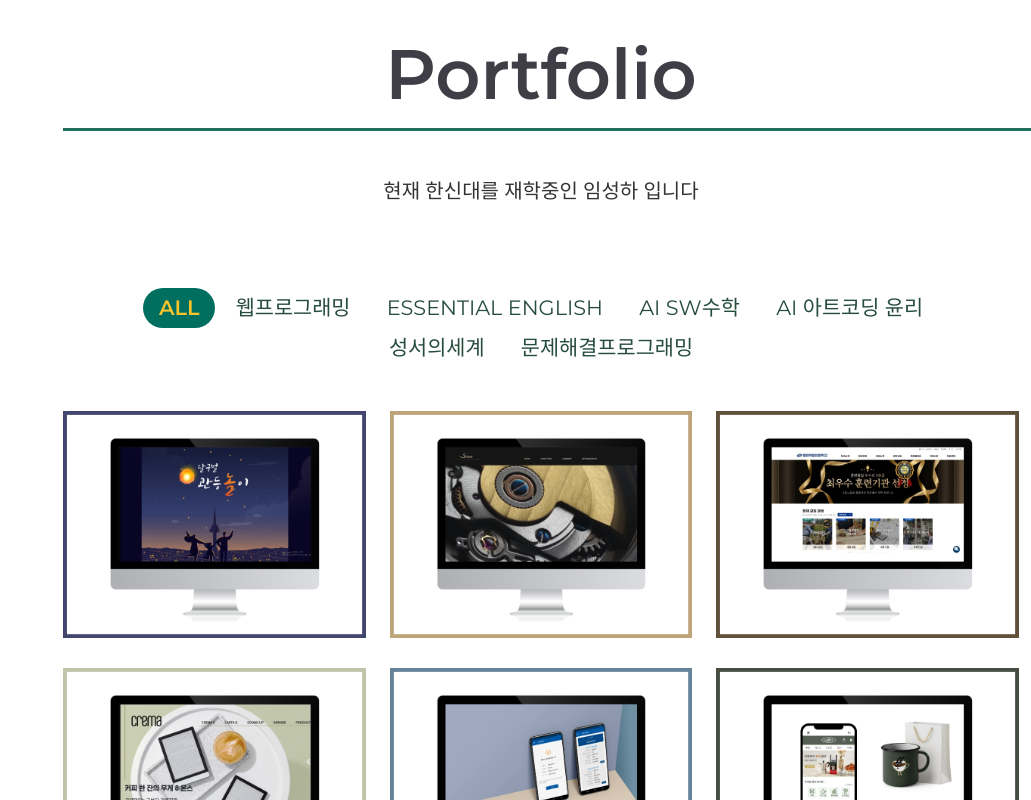
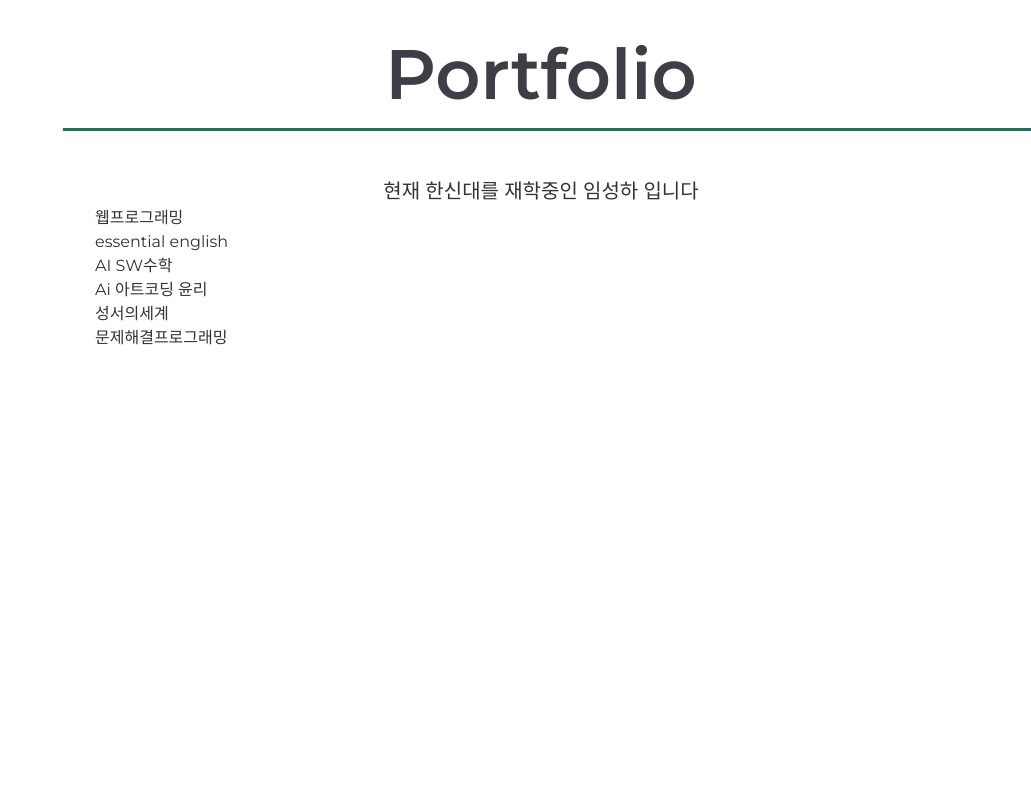
Before and after one commit to dlatjdgk/info, a plain HTML site: page index.html in a window 1280 px wide. Shown: the part 2000-2800 px from the top of the page, without its empty margins (249-1280 px from the left). After the commit the page ends 2466 px from the top, so only its background shows below. Drawn offline with Linux system fonts and the light colour scheme; a web font is replaced by a local one.

Commit message:
refactor: Simplify portfolio section to a vertical list

```diff
--- a/index.html
+++ b/index.html
@@ -127,82 +127,17 @@
             <p>현재 한신대를 재학중인 임성하 입니다</p>
           </div>
 
-          <div class="row" data-aos="fade-up">
-            <div class="col-lg-12 d-flex justify-content-center">
-              <ul id="portfolio-flters">
-                <li data-filter="*" class="filter-active">All</li>
-                <li data-filter=".filter-web-programming">웹프로그래밍</li>
-                <li data-filter=".filter-english">essential english</li>
-                <li data-filter=".filter-math">AI SW수학</li>
-                <li data-filter=".filter-art">Ai 아트코딩 윤리</li>
-                <li data-filter=".filter-bible">성서의세계</li>
-                <li data-filter=".filter-programming">문제해결프로그래밍</li>
+          <div class="row">
+            <div class="col-lg-12">
+              <ul>
+                <li>웹프로그래밍</li>
+                <li>essential english</li>
+                <li>AI SW수학</li>
+                <li>Ai 아트코딩 윤리</li>
+                <li>성서의세계</li>
+                <li>문제해결프로그래밍</li>
               </ul>
             </div>
-          </div>
-
-          <div class="row portfolio-container" data-aos="fade-up" data-aos-delay="100">
-
-            <div class="col-lg-4 col-md-6 portfolio-item filter-web-programming">
-              <div class="portfolio-wrap">
-                <img src="assets/img/portfolio/portfolio_1.jpg" class="img-fluid" alt="">
-                <div class="portfolio-links">
-                  <a href="#" data-gallery="portfolioGallery" class="portfolio-lightbox" title="웹프로그래밍"><i class="bx bx-plus"></i></a>
-                  <a href="#" title="More Details"><i class="bx bx-link"></i></a>
-                </div>
-              </div>
-            </div>
-
-            <div class="col-lg-4 col-md-6 portfolio-item filter-english">
-              <div class="portfolio-wrap">
-                <img src="assets/img/portfolio/portfolio_2.jpg" class="img-fluid" alt="">
-                <div class="portfolio-links">
-                  <a href="#" data-gallery="portfolioGallery" class="portfolio-lightbox" title="essential english"><i class="bx bx-plus"></i></a>
-                  <a href="#" title="More Details"><i class="bx bx-link"></i></a>
-                </div>
-              </div>
-            </div>
-
-            <div class="col-lg-4 col-md-6 portfolio-item filter-math">
-              <div class="portfolio-wrap">
-                <img src="assets/img/portfolio/portfolio_3.jpg" class="img-fluid" alt="">
-                <div class="portfolio-links">
-                  <a href="#" data-gallery="portfolioGallery" class="portfolio-lightbox" title="AI SW수학"><i class="bx bx-plus"></i></a>
-                  <a href="#" title="More Details"><i class="bx bx-link"></i></a>
-                </div>
-              </div>
-            </div>
-
-            <div class="col-lg-4 col-md-6 portfolio-item filter-art">
-              <div class="portfolio-wrap">
-                <img src="assets/img/portfolio/portfolio_4.jpg" class="img-fluid" alt="">
-                <div class="portfolio-links">
-                  <a href="#" data-gallery="portfolioGallery" class="portfolio-lightbox" title="Ai 아트코딩 윤리"><i class="bx bx-plus"></i></a>
-                  <a href="#" title="More Details"><i class="bx bx-link"></i></a>
-                </div>
-              </div>
-            </div>
-
-            <div class="col-lg-4 col-md-6 portfolio-item filter-bible">
-              <div class="portfolio-wrap">
-                <img src="assets/img/portfolio/portfolio_5.jpg" class="img-fluid" alt="">
-                <div class="portfolio-links">
-                  <a href="#" data-gallery="portfolioGallery" class="portfolio-lightbox" title="성서의세계"><i class="bx bx-plus"></i></a>
-                  <a href="#" title="More Details"><i class="bx bx-link"></i></a>
-                </div>
-              </div>
-            </div>
-
-            <div class="col-lg-4 col-md-6 portfolio-item filter-programming">
-              <div class="portfolio-wrap">
-                <img src="assets/img/portfolio/portfolio_6.jpg" class="img-fluid" alt="">
-                <div class="portfolio-links">
-                  <a href="#" data-gallery="portfolioGallery" class="portfolio-lightbox" title="문제해결프로그래밍"><i class="bx bx-plus"></i></a>
-                  <a href="#" title="More Details"><i class="bx bx-link"></i></a>
-                </div>
-              </div>
-            </div>
-
           </div>
 
         </div>
```
